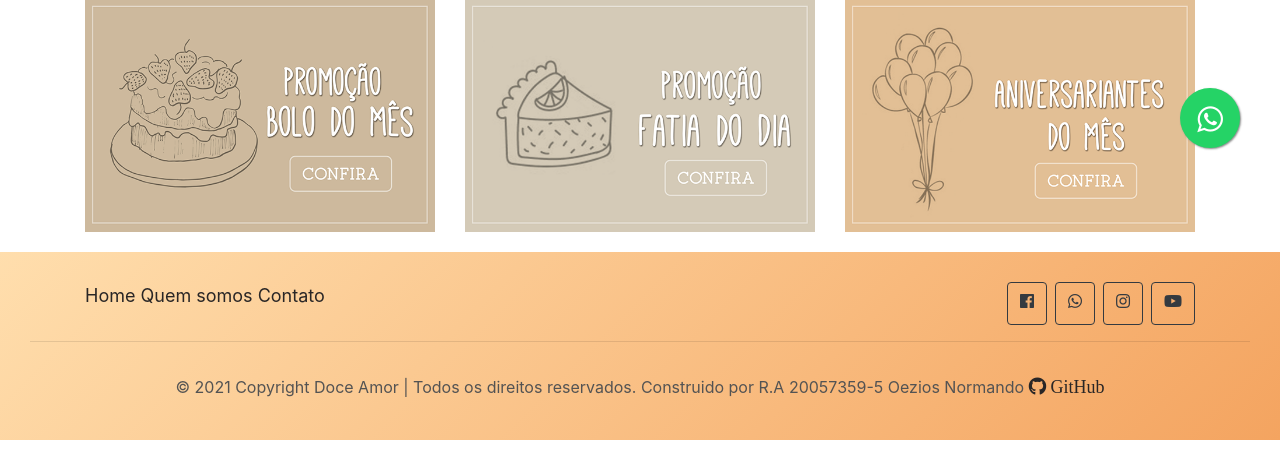
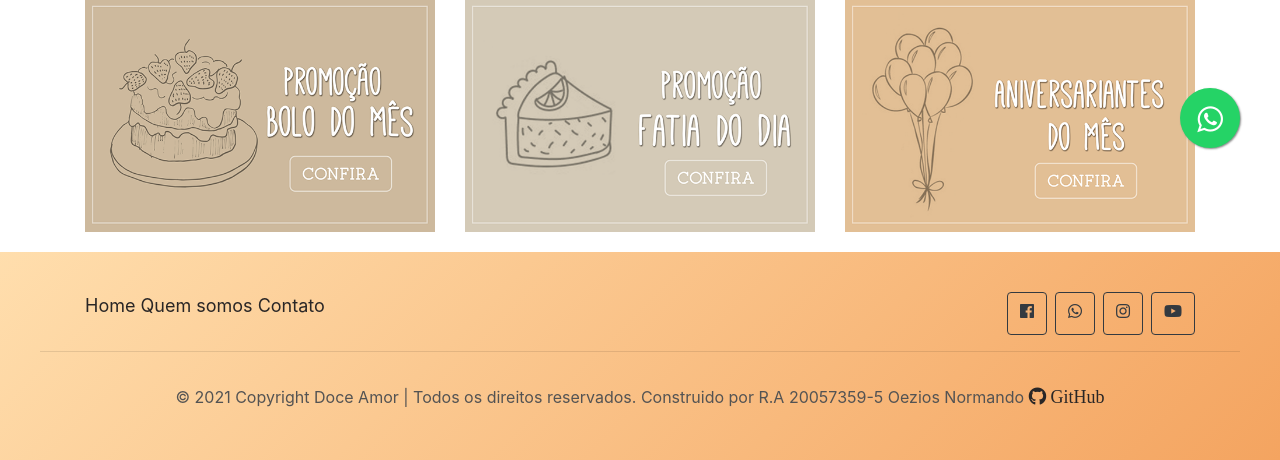
Before and after one commit to oeziosnormando/20057359-5_OeziosNormando, a PHP site: page / in a window 1280 px wide. Shown: the part 612-1072 px from the top of the page. Run offline with PHP 8.4, Linux system fonts and the light colour scheme; some libraries are stand-ins or nearby versions; some web fonts are replaced.

```diff
--- a/css/estilo.css
+++ b/css/estilo.css
@@ -26,9 +26,7 @@ li .nav-link,  a:hover{
 #detalhes_produtos{margin: 50px 0;}
 #detalhes_produtos p {text-align: justify; color:rgb(94, 91, 91); font-size: 18px; line-height: 1.8; padding-top:30px; }
 
-#detalhes_promocao{margin: 50px 0;}
-#detalhes_promocao p {text-align: justify; color:rgb(112, 109, 109); font-size: 18px; line-height: 1.8; padding-top:30px; }
-
+#detalhes_promocao{padding-bottom: 50px; margin: 50px 0;}
 
 #quemSomos {margin: 50px 0;}
 #quemSomos p { text-align: justify; color:rgb(88, 78, 78); font-size: 18px; line-height: 1.8; padding-top:30px;}
@@ -71,8 +69,6 @@ a :hover{
 	text-align: center;
 }
 
-
-
 .imgQuemSomos{
 
 	max-width: 100%;
@@ -105,7 +101,7 @@ img.scaled {
 }
 
 #thFooter {
-	background: linear-gradient(135deg, #FFDEAD 0%,#F4A460 100%);  min-height: 180px; color:rgb(83, 83, 83); padding: 30px;
+	background: linear-gradient(135deg, #FFDEAD 0%,#F4A460 100%);  min-height: 180px; color:rgb(83, 83, 83); padding: 40px;
 }
 
 .footer-copyright { padding-top: 15px; padding-bottom: 10px; text-align-last: center;}
```
